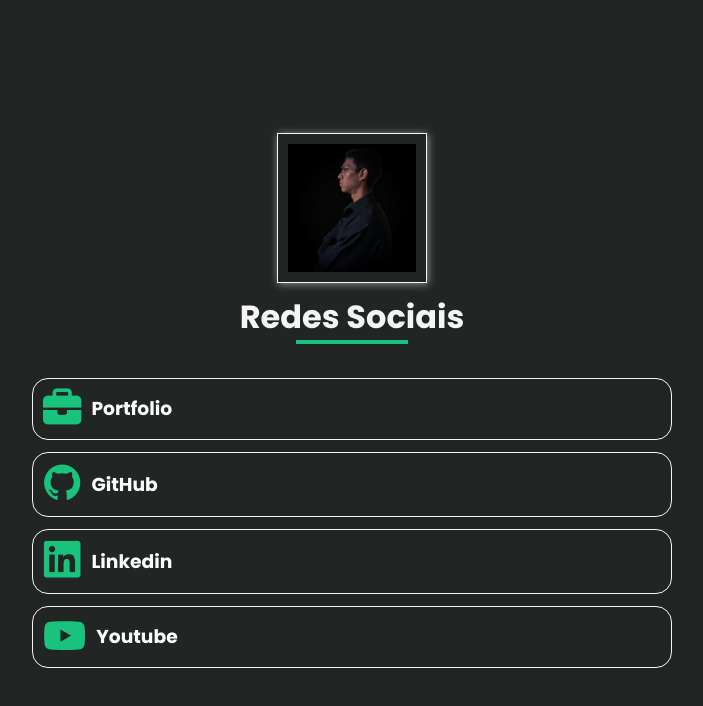
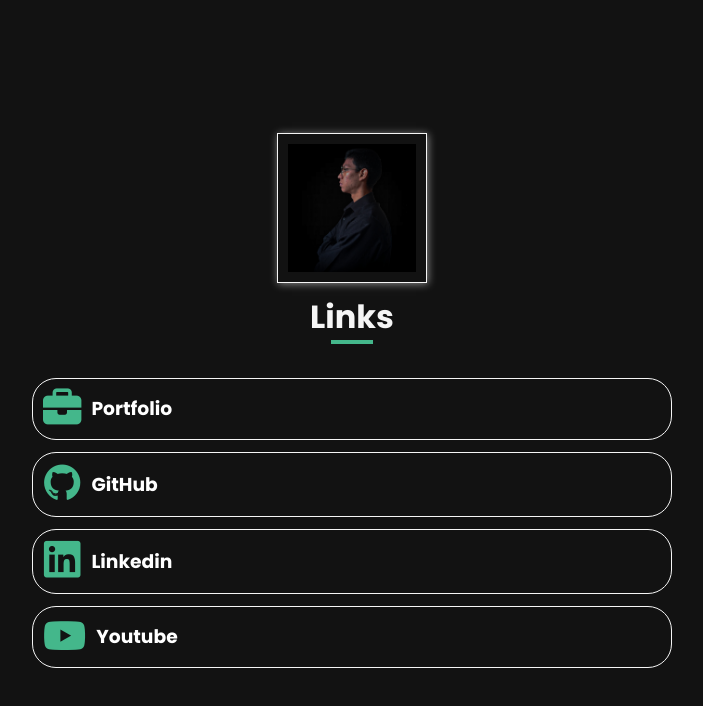
Before and after one commit to V1KILL/PROJETO---CONTATOS, a plain HTML site: page index.html in a window 1280 px wide. Shown: the whole page, without its empty margins (288-991 px from the left). Drawn offline with nearby package versions, Linux system fonts and the light colour scheme.

Commit message:
Atualizado

```diff
--- a/index.html
+++ b/index.html
@@ -14,7 +14,7 @@
         <div class="perfil">
             <img src="1708190589974.jpg" alt="">
         </div>
-        <h2>Redes Sociais</h2>
+        <h2>Links</h2>
         <div class="contacts">
             <a href="https://v1kill.github.io/PORTFOLIO/">
                 <div class="contact">
@@ -32,7 +32,8 @@
                     <h3>GitHub</h3>
                 </div>
             </a>
-            <a href="https://www.linkedin.com/in/victor-amaral-a251aa261/">
+            <a href="https://www.linkedin.com/in/viktoramaral/
+            ">
                 <div class="contact">
                     <div class="contactimage">
                         <i class="devicon-linkedin-plain colored"></i>
--- a/style.css
+++ b/style.css
@@ -15,7 +15,7 @@ div.container {
     gap: 10px;
     width: 100%;
     height: 100vh;
-    background-color:#212624;
+    background-color:#121212;
 }
 
 div.perfil {
@@ -46,19 +46,19 @@ div.contact {
     gap: 10px;
     width: 100%;
     padding: 10px;
-    border-radius: 16px;
+    border-radius: 24px;
     border: 1px solid whitesmoke;
     transition: 0.4s;
 }
 
 div.contact:hover {
     box-shadow: 1px 1px 8px whitesmoke;
-    background-color: #19C37D;
+    background-color: #44B78B;
     animation: flutuar 1.5s infinite;
 }
 
 div.contact div.contactimage i {
-    color: #19C37D;
+    color: #44B78B;
     font-size: 2.4em;
     transition: 0.4s;
 }
@@ -92,7 +92,7 @@ h2::after {
     left: 25%;
     bottom: 0;
     color: whitesmoke;
-    border-bottom: 4px solid #19C37D;
+    border-bottom: 4px solid  #44B78B;
     transition: width 0.5s ease, left 0.5s ease;
 }
 
```
